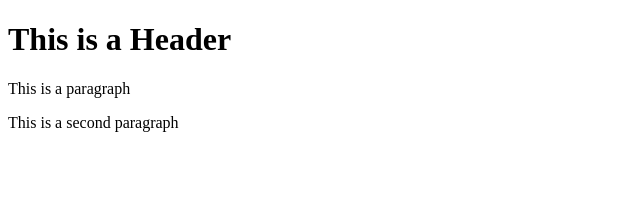
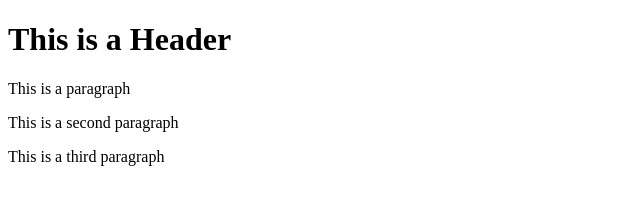
Before and after one commit to duckdyhr/git-test, a website: page index.html in a window 1280 px wide. Shown: the whole page, without its empty margins (0-640 px from the left). Drawn offline with Linux system fonts and the light colour scheme.

Commit message:
lite-server added

```diff
--- a/index.html
+++ b/index.html
@@ -7,6 +7,7 @@
 	<h1>This is a Header</h1>
 	<p>This is a paragraph</p>
 	<p>This is a second paragraph</p>
+	<p>This is a third paragraph</p>
 </body>
 
 </html>
```
Also changed, not shown: package.json (added, +24 -0 lines), 2 other files.
